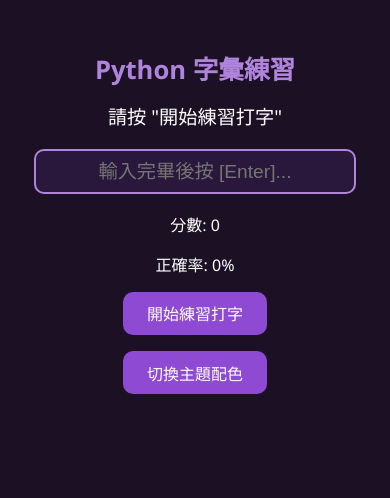
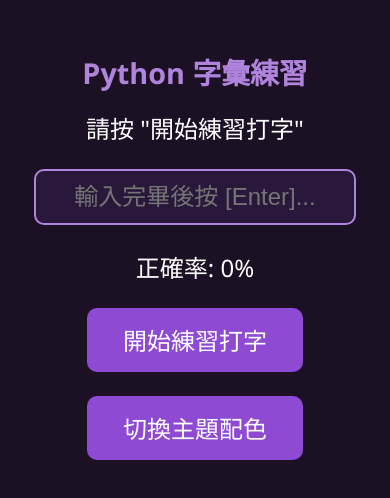
Before and after one commit to openpyone/openpyone.github.io, a plain HTML site: page app/py-words.html in a window 390 px wide. Drawn offline with Linux system fonts and the light colour scheme.

Commit message:
update app

```diff
--- a/app/py-words.html
+++ b/app/py-words.html
@@ -73,6 +73,10 @@
       text-align: center;
     }
 
+    #score {
+      display: none;
+    }
+
     button {
       background-color: var(--button-color);
       color: white;
@@ -90,14 +94,14 @@
     }
 
     @media (max-width: 480px) {
-      h1 { font-size: 1.6rem; }
-      #word-display { font-size: 1.2rem; }
-      #input-box { font-size: 1.2rem; }
-      button { font-size: 1rem; padding: 0.6em 1.5em; }
+      h1 { font-size: 1.8rem; }
+      #word-display { font-size: 1.5rem; }
+      #input-box { font-size: 1.5rem; }
+      button { font-size: 1.5rem; padding: 0.6em 1.5em; }
     }
 
     @media (max-width: 768px) {
-      #score, #accuracy { font-size: 1rem; }
+      #score, #accuracy { font-size: 1.5rem; }
     }
   </style>
 </head>
```
Also changed, not shown: app/index.html (+20 -0 lines), test/index.html (+2 -4 lines).
